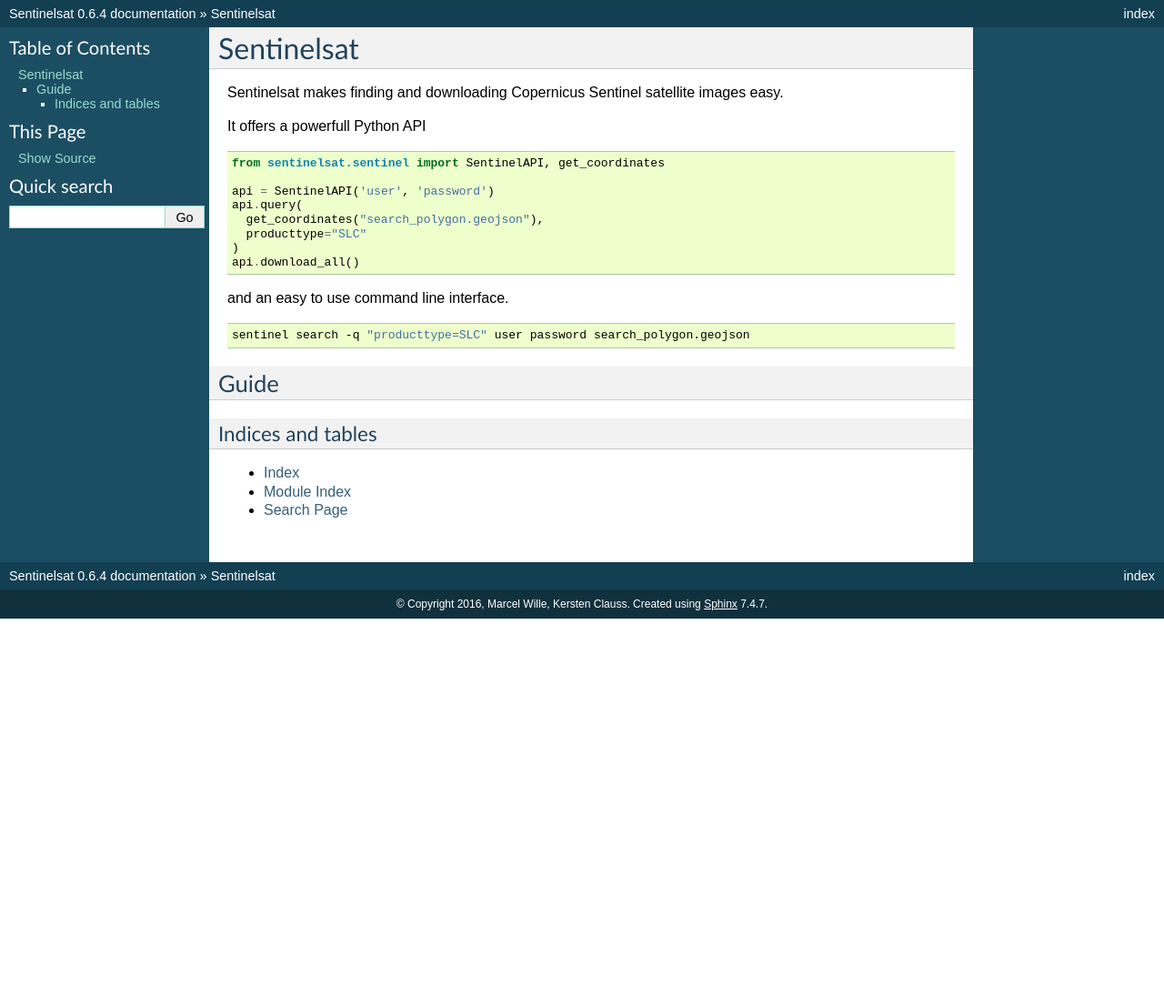
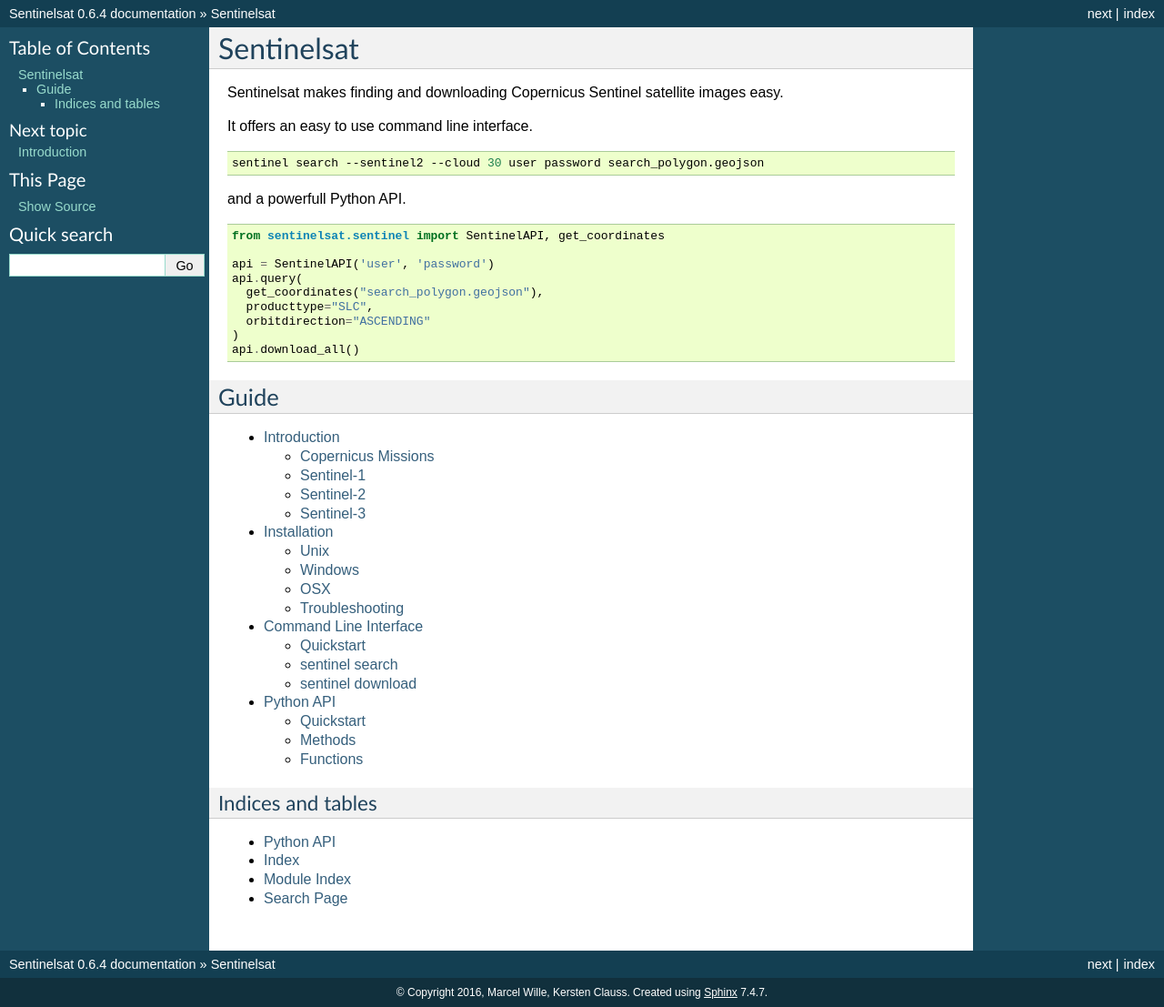
Before and after one commit to sentinelsat/sentinelsat, a Sphinx documentation site: the page built from docs/index.rst, in a window 1280 px wide. Shown: the whole page at 91% size. Built offline with Sphinx 7.4.7, drawn with Linux system fonts in a browser that asks for light colours; before the commit the page ends 900 px from its top, so only the background shows below that.

Commit message:
documentation structure outline

```diff
--- /dev/null
+++ b/docs/api.rst
@@ -0,0 +1,27 @@
+.. _api:
+
+Python API
+==========
+
+Quickstart
+--------
+
+Sentinel-1
+~~~~~~~~~~
+
+TODO: Example how to download Sentinel-1 data with the API.
+
+Sentinel-2
+~~~~~~~~~~
+
+TODO: Example how to download Sentinel-2 data with the API.
+
+Methods
+-------
+
+TODO: List of all class methods and their parameters.
+
+Functions
+---------
+
+TODO: List of all functions and their parameters.
--- /dev/null
+++ b/docs/cli.rst
@@ -0,0 +1,27 @@
+.. _cli:
+
+Command Line Interface
+======================
+
+Quickstart
+----------
+
+Sentinel-1
+~~~~~~~~~~
+
+Example of downloading Sentinel-1 data.
+
+Sentinel-2
+~~~~~~~~~~
+
+Example of downloading Sentinel-2 data.
+
+sentinel search
+---------------
+
+TODO: Complete documentation of the search functionality.
+
+sentinel download
+-----------------
+
+TODO: Complete documentation of the download functionality.
--- a/docs/index.rst
+++ b/docs/index.rst
@@ -5,7 +5,14 @@
 Sentinelsat makes finding and downloading Copernicus Sentinel satellite
 images easy.
 
-It offers a powerfull Python API
+It offers an easy to use command line interface.
+
+.. code-block:: bash
+
+  sentinel search --sentinel2 --cloud 30 user password search_polygon.geojson
+
+
+and a powerfull Python API.
 
 .. code-block:: python
 
@@ -14,15 +21,10 @@
   api = SentinelAPI('user', 'password')
   api.query(
     get_coordinates("search_polygon.geojson"),
-    producttype="SLC"
+    producttype="SLC",
+    orbitdirection="ASCENDING"
   )
   api.download_all()
-
-and an easy to use command line interface.
-
-.. code-block:: bash
-
-  sentinel search -q "producttype=SLC" user password search_polygon.geojson
 
 
 Guide
@@ -31,11 +33,17 @@
 .. toctree::
    :maxdepth: 2
 
+   intro
+   install
+   cli
+   api
+
 
 
 Indices and tables
 ==================
 
+* :ref:`api`
 * :ref:`genindex`
 * :ref:`modindex`
 * :ref:`search`
--- /dev/null
+++ b/docs/intro.rst
@@ -0,0 +1,26 @@
+.. _introduction:
+
+Introduction
+============
+
+Copernicus Missions
+-------------------
+
+TODO: A few words about the idea of the Copernicus missions in general.
+
+Sentinel-1
+----------
+
+ TODO: A few words about the current Sentinel-1 constellation.
+
+
+Sentinel-2
+----------
+
+TODO: A few words about the current Sentinel-2 constellation.
+
+
+Sentinel-3
+----------
+
+TODO: A few words about the current Sentinel-3 constellation.
```
Also changed, not shown: docs/install.rst (added, +55 -0 lines).
